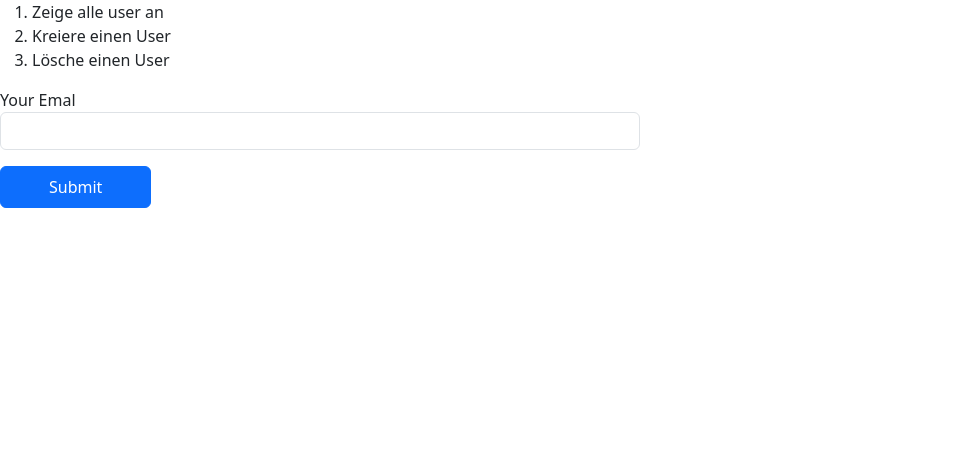
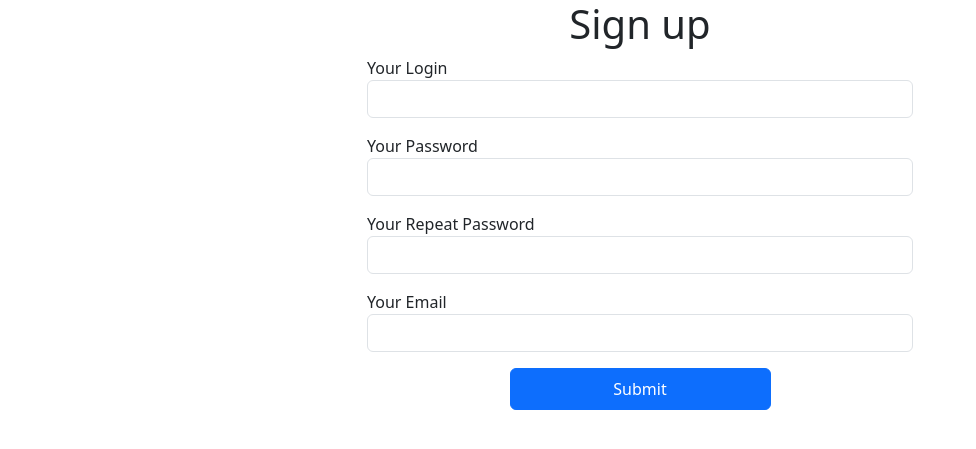
Before and after one commit to danilkberlin/Swift-Game-db, a PHP site: template app/view/user/index.php in a window 1280 px wide. Shown: the top 449 px of the page, without its empty margins (0-976 px from the left). Run offline with PHP 8.4, Linux system fonts and the light colour scheme; the template is opened without the code that fills it, so the values that code supplies are empty.

Commit message:
default html

```diff
--- a/app/view/user/index.php
+++ b/app/view/user/index.php
@@ -1,13 +1,32 @@
-<ol>
+<!-- <ol>
     <li>Zeige alle user an</li>
     <li>Kreiere einen User</li>
     <li>Lösche einen User</li>
-</ol>
+</ol> -->
 
-<form action="" method="post">
-    <div class="mb-3">
-        <label for='email'>Your Emal</label>
-        <input name='email' class="form-control w-50 mb-3" type='email' id="email">
-        <button type="submit" class='btn btn-primary py-2 px-5'>Submit</button>
+
+<div class="container">
+    <div class="row justify-content-center">
+        <div class="col-lg-6 col-md-8 col-sm-10">
+            <h1 class='text-center'>Sign up</h1>
+            <form action="/user/register" method="post">
+                <label for='login'>Your Login</label>
+                <input name='login' class="form-control w-100 mb-3" type='login' id="login">
+
+                <label for='password'>Your Password</label>
+                <input name='password' class="form-control w-100 mb-3" type='password' id="password">
+
+                <label for='repeatpass'>Your Repeat Password</label>
+                <input name='repeatpassword' class="form-control w-100 mb-3" type='password' id="repeatpass">
+
+                <label for='email'>Your Email</label>
+                <input name='email' class="form-control w-100 mb-3" type='email' id="email">
+                <div class="row justify-content-center">
+                    <div class="col-6">
+                        <button type="submit" class='btn btn-primary w-100 py-2 px-5'>Submit</button>
+                    </div>
+                </div>
+            </form>
+        </div>
     </div>
-</form>
+</div>
```
